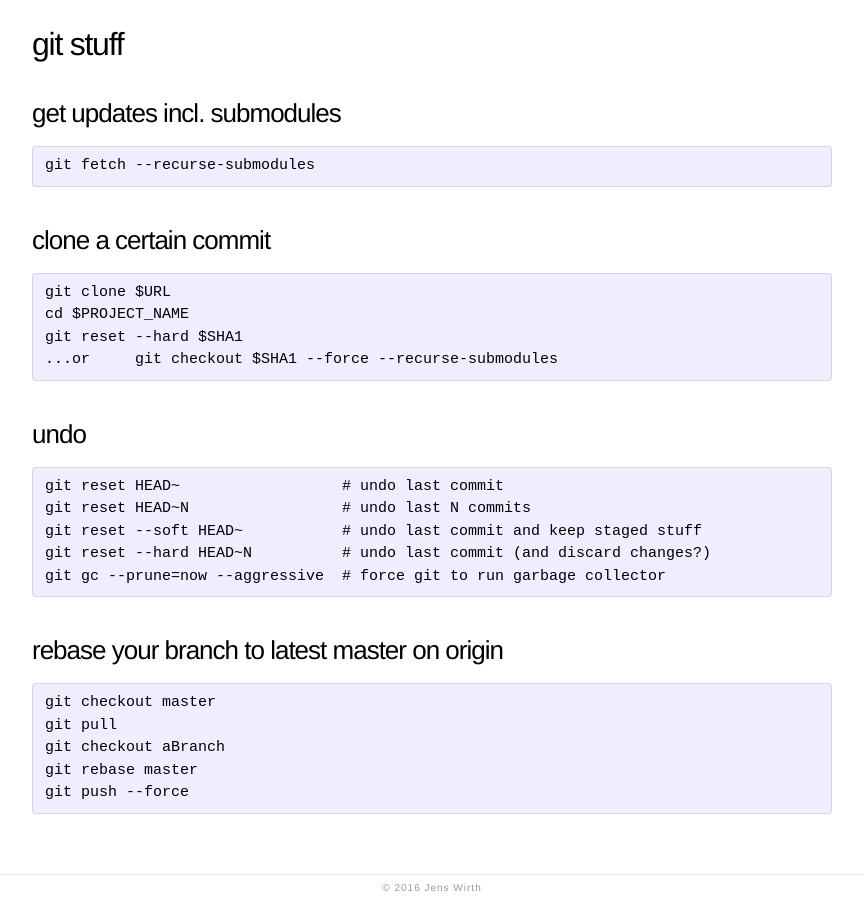
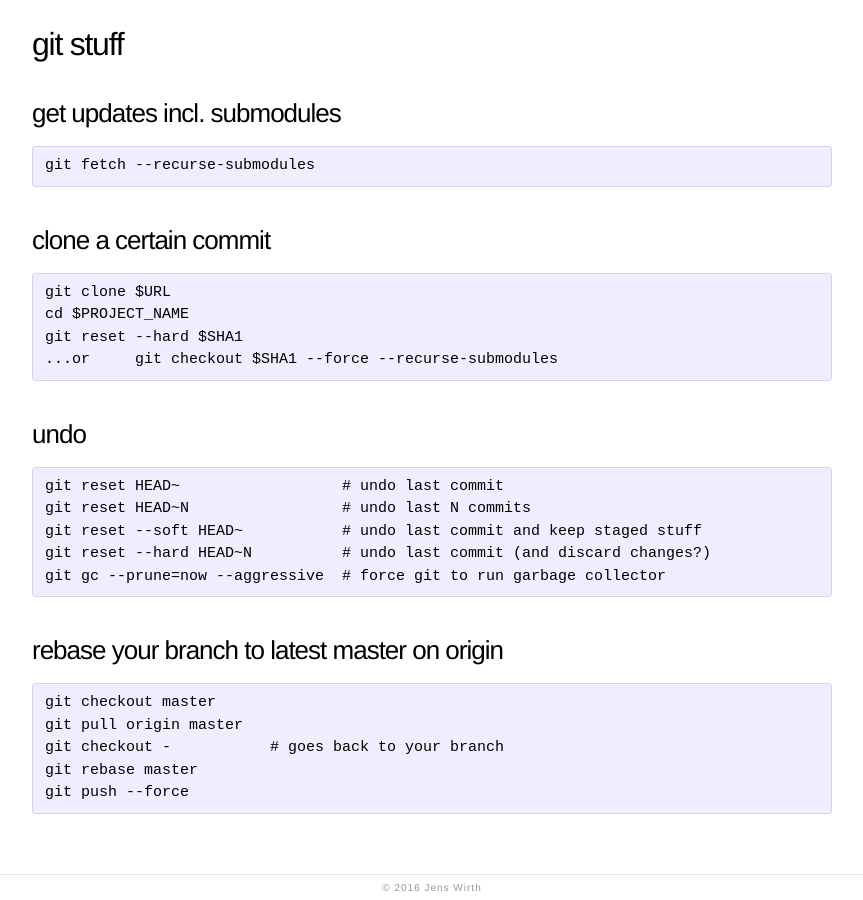
Before and after one commit to jewirth/jewirth.github.io, a Jekyll site: the page built from syntax.md, in a window 1280 px wide and 900 px high, scrolled down 11400 px. Shown: the whole window, without its empty margins (208-1071 px from the left). Built offline with Jekyll 4.4.1, drawn with Linux system fonts in a browser that asks for light colours.

Commit message:
Update syntax.md

```diff
--- a/syntax.md
+++ b/syntax.md
@@ -523,7 +523,7 @@ Here you'll see a mess of syntax snippets that I found useful at some point in m
 
 ## rebase your branch to latest master on origin
     git checkout master
-    git pull
-    git checkout aBranch
+    git pull origin master
+    git checkout -           # goes back to your branch
     git rebase master
     git push --force
```
